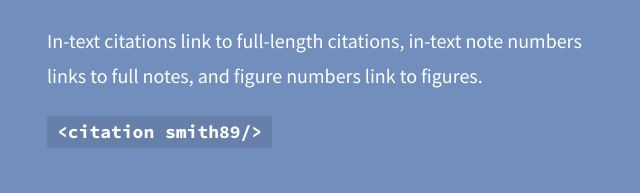
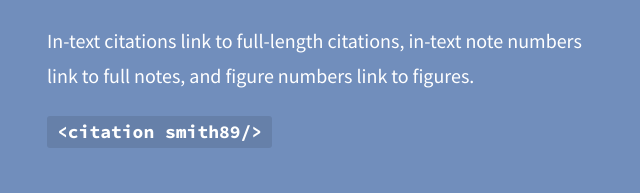
Before and after one commit to weathergard/labcoat, a plain HTML site: page index.html in a window 1280 px wide. Shown: the part 1361-1554 px from the top of the page, 593-1233 px from the left. Drawn offline with nearby package versions, Linux system fonts and the light colour scheme; a script that the page names is missing.

Commit message:
Typos, revisions

```diff
--- a/index.html
+++ b/index.html
@@ -79,7 +79,7 @@ Cf. Fig. <diag fsa/> above (<citation chomsky57/>).<endnote>Notes are linked.</e
       <div class="feature">
         <h3>Auto-linking</h3>
         <p>In-text citations link to full-length citations, in-text note numbers
-          links to full notes, and figure numbers link to figures.</p>
+          link to full notes, and figure numbers link to figures.</p>
         <code>
           &lt;citation smith89/>
         </code>
```
